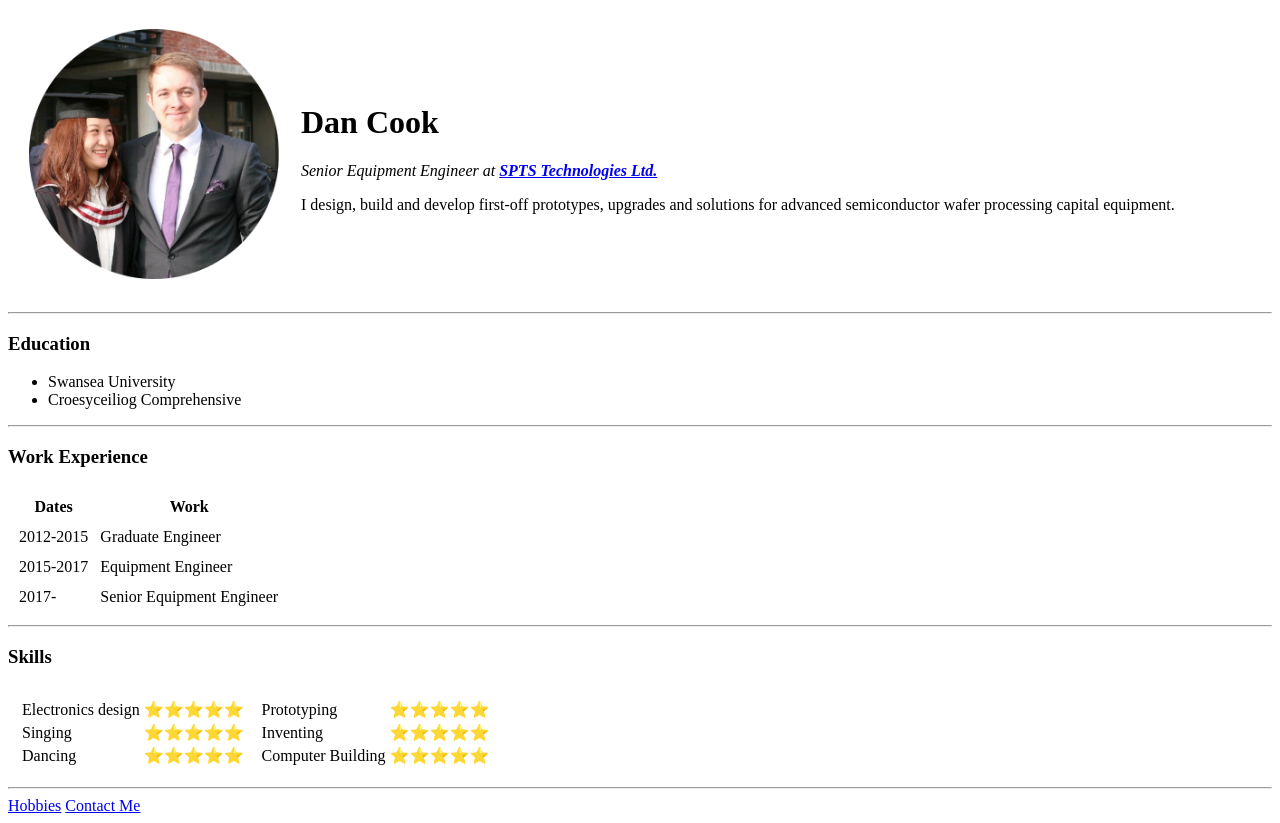
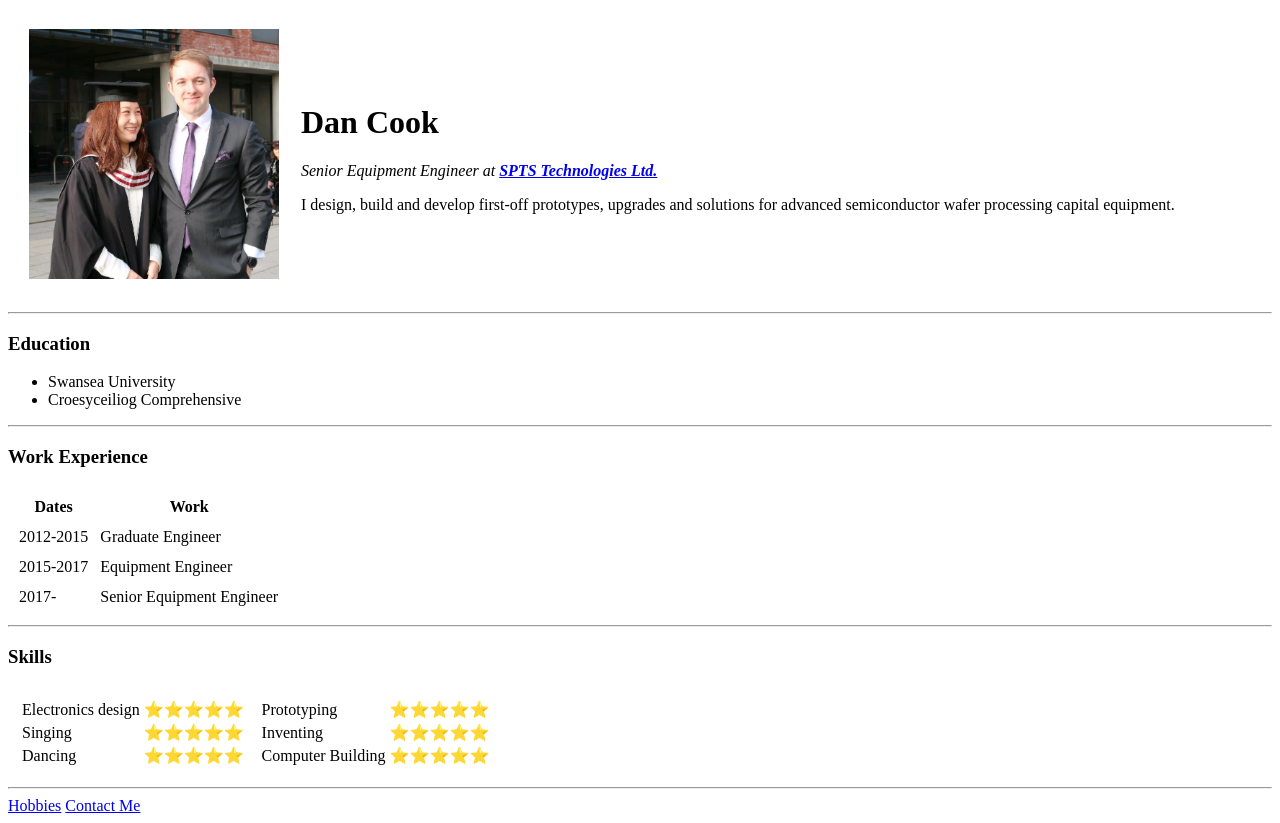
Before and after one commit to MoistMitten/CV, a plain HTML site: page index.html in a window 1280 px wide. Drawn offline with Linux system fonts and the light colour scheme.

Commit message:
Picture Fix?

```diff
--- a/index.html
+++ b/index.html
@@ -12,7 +12,7 @@
 <body>
   <table cellspacing="20">
     <tr>
-      <td><img src="Images/DanC.png" alt="Dan Profile Picture" width="250" height="250"></td>
+      <td><img src="Images/Dan.png" alt="Dan Profile Picture" width="250" height="250"></td>
       <td>
         <h1>Dan Cook</h1>
         <p><em>Senior Equipment Engineer at <strong><a href="https://www.linkedin.com/company/spts-technologies-ltd/">SPTS Technologies Ltd.</a></strong></em></p>
```
